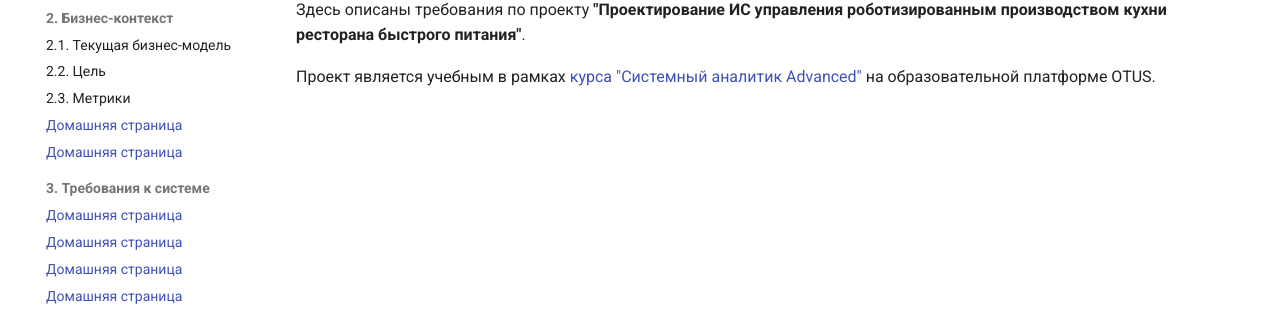
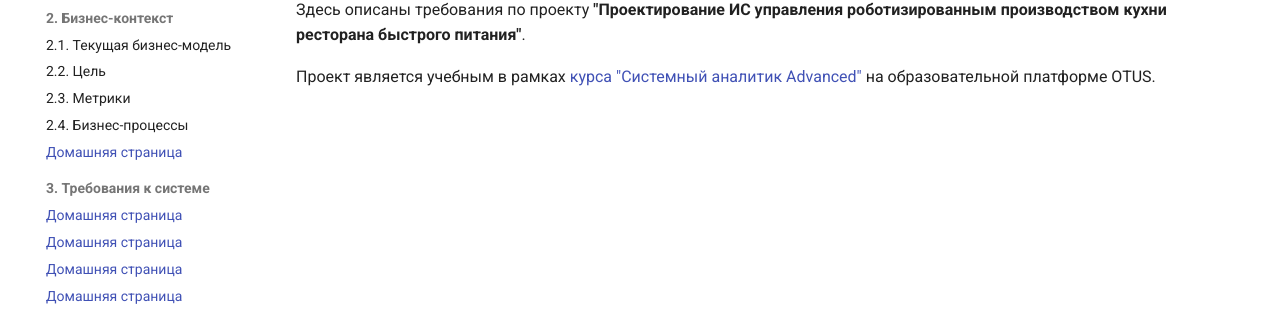
Before and after one commit to TenitilovaD/OTUS_SA_OnlyRobots, an MkDocs documentation site: the page built from docs/index.md, in a window 1280 px wide. Shown: the part 183-493 px from the top of the page. Built offline with MkDocs 1.6.1 and Material for MkDocs 9.7.7, drawn with Linux system fonts in a browser that asks for light colours; some of the changed lines change nothing that is shown.

Commit message:
Update mkdocs.yml

```diff
--- a/mkdocs.yml
+++ b/mkdocs.yml
@@ -16,7 +16,7 @@ nav:
     - 2.1. Текущая бизнес-модель: current_business_model.md
     - 2.2. Цель: goal.md
     - 2.3. Метрики: metrics.md
-    - 2.4. Бизнес-процессы: index.md
+    - 2.4. Бизнес-процессы: business_processes.md
     - 2.5. Границы проекта: index.md
   - 3. Требования к системе:
     - 3.1. Бизнес-требования: index.md
```
